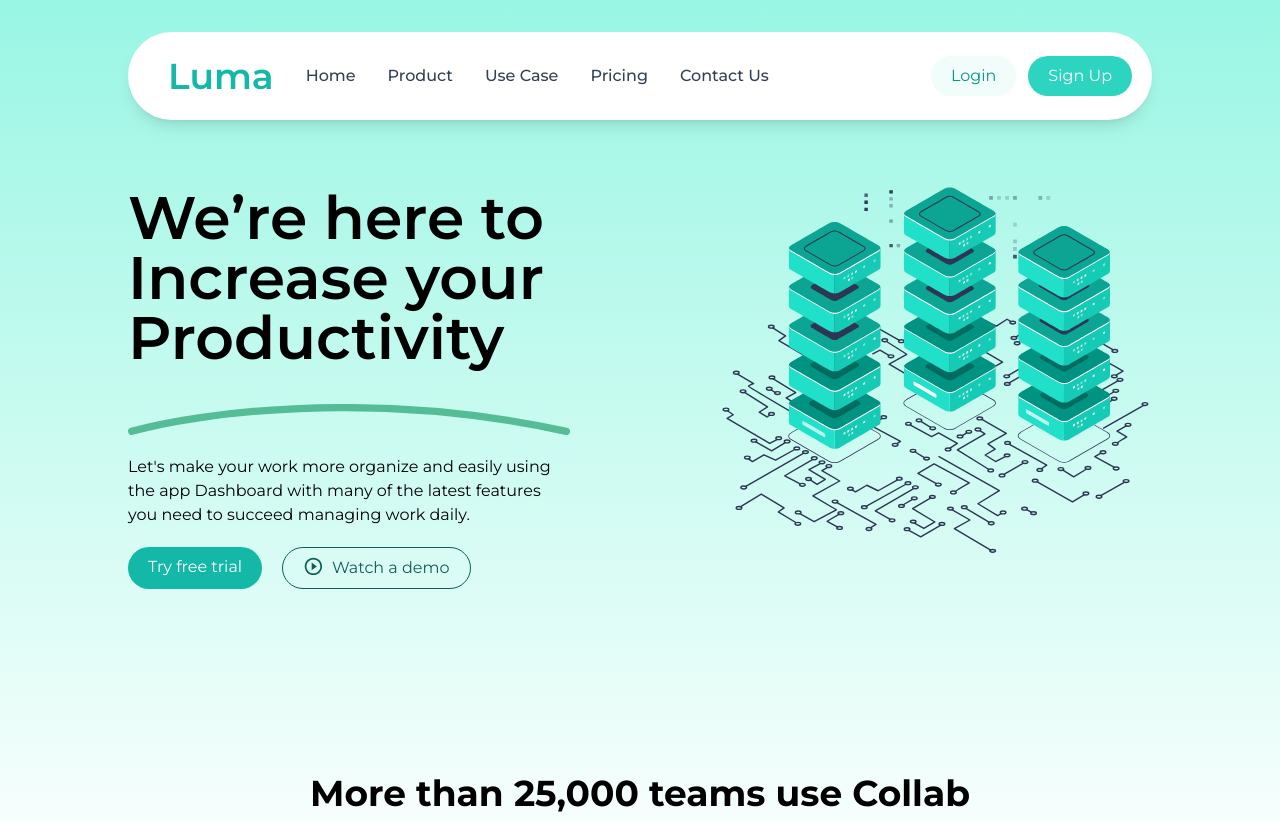
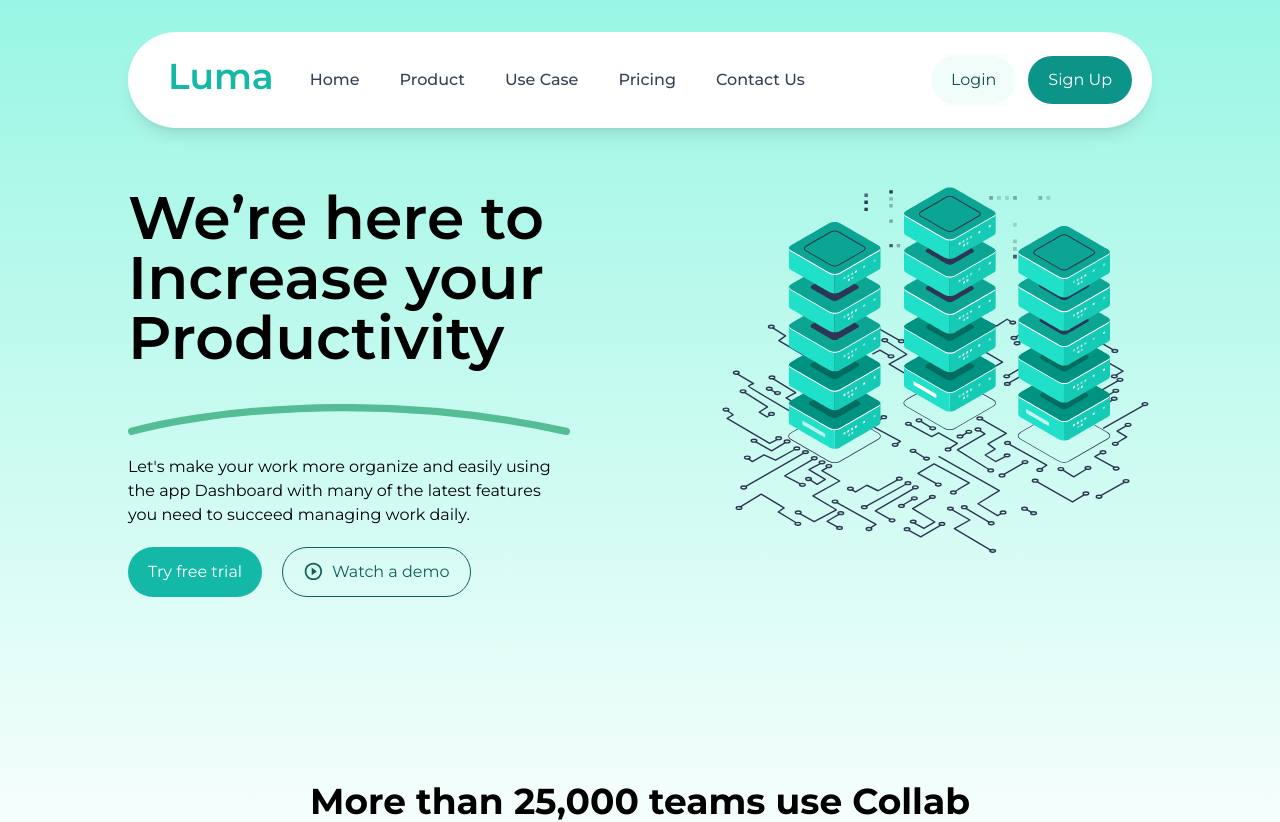
Before and after one commit to danju4rizzl/luma-v1, a Next.js app: page / in a window 1280 px wide. Shown: the top 822 px of the page. Built offline with nearby package versions, Linux system fonts and the light colour scheme.

Commit message:
updated mobile view

```diff
--- a/components/Navigation.tsx
+++ b/components/Navigation.tsx
@@ -8,7 +8,7 @@ const navigationItems = [
   { title: "Contact Us", url: "/" },
 ];
 
-export default function Navigation() {
+export default function NavigationLinks() {
   return (
     <nav className="text-slate-700 font-medium">
       <ul className=" grid lg:flex items-center gap-2 md:gap-2">
--- a/components/NavigationItem.tsx
+++ b/components/NavigationItem.tsx
@@ -1,6 +1,10 @@
 import { NavigationItemsProps } from "@/types";
 import Link from "next/link";
 
+
+/*
+* This is the navigation links as a list item
+*/
 export default function NavigationItem({
   title,
   url,
@@ -10,7 +14,7 @@ export default function NavigationItem({
   return isLink ? (
     <Link
       href={url}
-      className="rounded-lg px-3 py-2 hover:bg-teal-50 hover:text-teal-600 transition-all duration-300 ease-in-out"
+      className="rounded-lg px-4 py-3 hover:bg-teal-50 hover:text-teal-900 transition-all duration-300 ease-in-out"
     >
       {title}
     </Link>
@@ -19,9 +23,9 @@ export default function NavigationItem({
       href={url}
       className={`${
         isPrimary
-          ? "bg-teal-400 text-white hover:bg-teal-600"
-          : "bg-teal-50 text-teal-600 hover:bg-teal-100"
-      } px-5 py-2 rounded-full  transition-all duration-300`}
+          ? "bg-teal-600 text-white hover:bg-teal-500"
+          : "bg-teal-50 text-teal-900 hover:bg-teal-100"
+      } px-5 py-3 rounded-full  transition-all duration-300`}
     >
       {title}
     </Link>
--- a/components/index.ts
+++ b/components/index.ts
@@ -15,7 +15,7 @@ import CustomListItem from "./CustomListItem"
 import Pricing from "./Pricing"
 import PricingCard from "./PricingCard"
 import ContactForm from "./ContactForm"
-import Navigation from "./Navigation"
+import NavigationLinks from "./Navigation"
 import NavigationItem from "./NavigationItem"
 import FeaturesCard from "./FeaturesCard"
 
@@ -32,7 +32,7 @@ import TestimonialSection from "./sections/TestimonialSection"
 
 export {
   SectionContainer,
-  Navigation,
+  NavigationLinks,
   NavigationItem,
   Header,
   Footer,
--- a/components/layout/Header.tsx
+++ b/components/layout/Header.tsx
@@ -2,7 +2,7 @@
 import { useState } from "react";
 
 import Link from "next/link";
-import { Navigation, NavigationItem } from "@/components";
+import { NavigationLinks, NavigationItem } from "@/components";
 import { MdMenu, MdMenuOpen } from "react-icons/md";
 
 const ButtonLinks = [
@@ -32,7 +32,7 @@ export default function Header() {
             Luma
           </Link>
           <div className="hidden lg:flex">
-            <Navigation />
+            <NavigationLinks />
           </div>
         </div>
         <div className="hidden lg:flex justify-between items-center gap-3">
@@ -41,7 +41,7 @@ export default function Header() {
           ))}
         </div>
 
-        {/* Mobile Navigation is here */}
+        {/* Mobile NavigationLinks is here */}
         <div
           className="lg:hidden p-3 text-teal-800 text-4xl bg-teal-50 rounded-full cursor-pointer"
           onClick={() => setOpen(!open)}
@@ -55,7 +55,7 @@ export default function Header() {
           open ? "block" : "hidden"
         } bg-white rounded-2xl mx-10 px-5 py-6 shadow-lg`}
       >
-        <Navigation />
+        <NavigationLinks />
         <div className="flex gap-x-5">
           {ButtonLinks.map(({ url, title, isPrimary }) => (
             <NavigationItem title={title} url={url} isPrimary={isPrimary} />
--- a/components/ui/CustomButton.tsx
+++ b/components/ui/CustomButton.tsx
@@ -8,7 +8,7 @@ export default function CustomButton({
   return (
     <button
       type="button"
-      className={`px-5 py-2 rounded-full flex place-content-center ${icon && "gap-2"} ${
+      className={`px-5 py-3 rounded-full flex justify-center items-center ${icon && "gap-2"} ${
         !outline
           ? "bg-teal-500 text-white hover:bg-teal-800 "
           : "bg-transparent text-teal-800  border border-teal-800  hover:bg-teal-800 hover:text-white"
```
